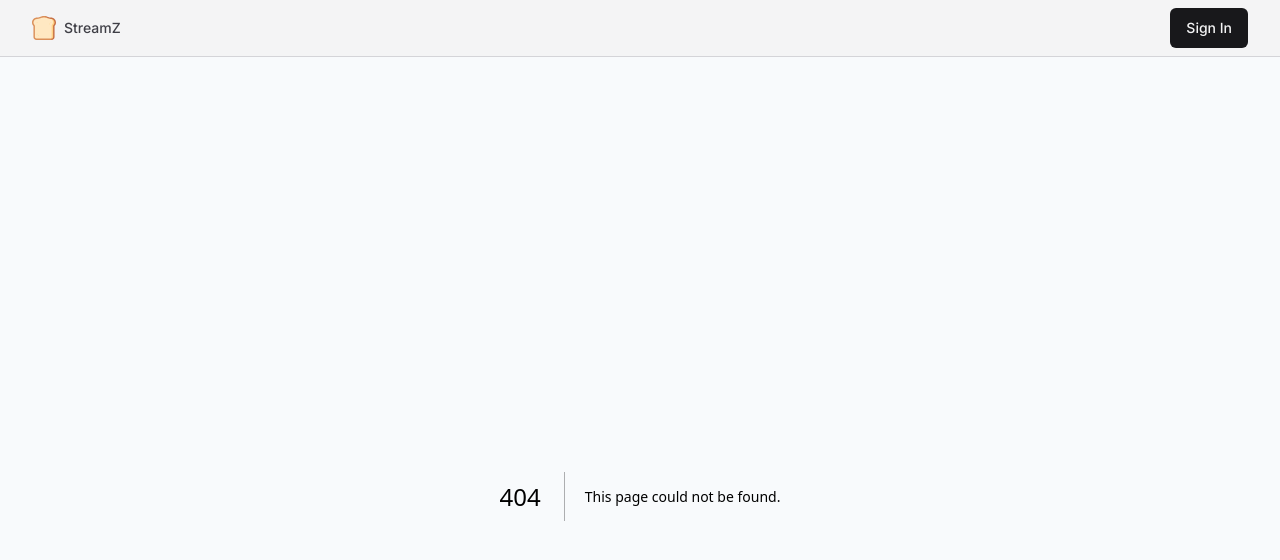
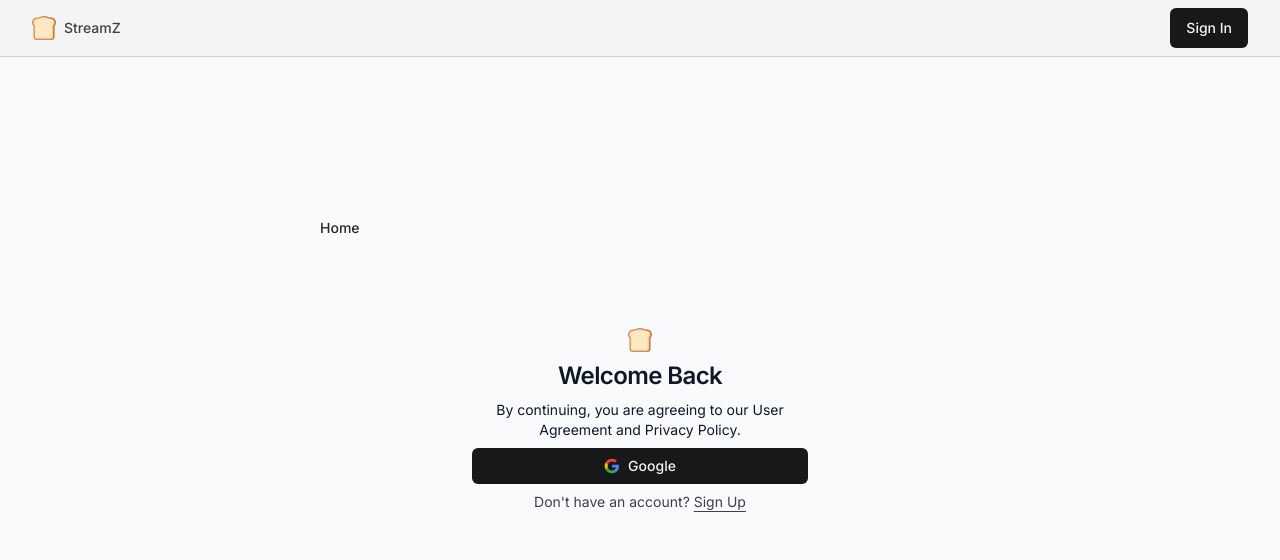
Before and after one commit to ShamanthOP/communify, a Next.js app: page /sign-in in a window 1280 px wide. Before the commit this address had no page. Shown: the top 560 px of the page. Built offline with nearby package versions, Linux system fonts and the light colour scheme.

Commit message:
Page for signing in

```diff
--- /dev/null
+++ b/src/app/(auth)/sign-in/page.tsx
@@ -0,0 +1,24 @@
+import SignInContent from "@/components/SignInContent";
+import { buttonVariants } from "@/components/ui/Button";
+import { cn } from "@/lib/utils";
+import Link from "next/link";
+
+export default function SignIn() {
+    return (
+        <div className="absolute inset-0">
+            <div className="h-full max-w-2xl mx-auto flex flex-col items-center justify-center gap-20">
+                <Link
+                    href={"/"}
+                    className={cn(
+                        buttonVariants({ variant: "ghost" }),
+                        "self-start -mt-20"
+                    )}
+                >
+                    Home
+                </Link>
+
+                <SignInContent />
+            </div>
+        </div>
+    );
+}
--- a/src/components/Icons.tsx
+++ b/src/components/Icons.tsx
@@ -32,4 +32,25 @@
             </svg>
         );
     },
+    google: (props: LucideProps) => (
+        <svg {...props} viewBox="0 0 24 24">
+            <path
+                d="M22.56 12.25c0-.78-.07-1.53-.2-2.25H12v4.26h5.92c-.26 1.37-1.04 2.53-2.21 3.31v2.77h3.57c2.08-1.92 3.28-4.74 3.28-8.09z"
+                fill="#4285F4"
+            />
+            <path
+                d="M12 23c2.97 0 5.46-.98 7.28-2.66l-3.57-2.77c-.98.66-2.23 1.06-3.71 1.06-2.86 0-5.29-1.93-6.16-4.53H2.18v2.84C3.99 20.53 7.7 23 12 23z"
+                fill="#34A853"
+            />
+            <path
+                d="M5.84 14.09c-.22-.66-.35-1.36-.35-2.09s.13-1.43.35-2.09V7.07H2.18C1.43 8.55 1 10.22 1 12s.43 3.45 1.18 4.93l2.85-2.22.81-.62z"
+                fill="#FBBC05"
+            />
+            <path
+                d="M12 5.38c1.62 0 3.06.56 4.21 1.64l3.15-3.15C17.45 2.09 14.97 1 12 1 7.7 1 3.99 3.47 2.18 7.07l3.66 2.84c.87-2.6 3.3-4.53 6.16-4.53z"
+                fill="#EA4335"
+            />
+            <path d="M1 1h22v22H1z" fill="none" />
+        </svg>
+    ),
 };
--- /dev/null
+++ b/src/components/SignInContent.tsx
@@ -0,0 +1,34 @@
+import Link from "next/link";
+import { Icons } from "./Icons";
+import UserAuthForm from "./UserAuthForm";
+
+const SignInContent = () => {
+    return (
+        <div className="container mx-auto flex flex-col w-full justify-center space-y-6 sm:w-[400px]">
+            <div className="flex flex-col space-y-2 text-center">
+                <Icons.logo className="mx-auto h-6 y-6" />
+                <h1 className="text-2xl font-semibold tracking-tight">
+                    Welcome Back
+                </h1>
+                <p className="text-sm max-w-xs mx-auto">
+                    By continuing, you are agreeing to our User Agreement and
+                    Privacy Policy.
+                </p>
+
+                <UserAuthForm />
+
+                <p className="px-8 text-center text-sm text-zinc-700">
+                    Don&apos;t have an account?{" "}
+                    <Link
+                        href={"sign-up"}
+                        className="hover:text-zinc-800 text-sm underline underline-offset-4"
+                    >
+                        Sign Up
+                    </Link>
+                </p>
+            </div>
+        </div>
+    );
+};
+
+export default SignInContent;
--- /dev/null
+++ b/src/components/UserAuthForm.tsx
@@ -0,0 +1,47 @@
+"use client";
+
+import { cn } from "@/lib/utils";
+import { Button } from "./ui/Button";
+import React, { useState } from "react";
+import { signIn } from "next-auth/react";
+import { Icons } from "./Icons";
+import { useToast } from "@/hooks/useToast";
+
+interface UserAuthFormProps extends React.HTMLAttributes<HTMLDivElement> {}
+
+const UserAuthForm: React.FC<UserAuthFormProps> = ({ className, ...props }) => {
+    const [isLoading, setIsLoading] = useState(false);
+    const { toast } = useToast();
+
+    const loginWithGoogle = async () => {
+        setIsLoading(true);
+
+        try {
+            await signIn("google");
+        } catch (error) {
+            toast({
+                title: "There was a problem",
+                description: "There was an error logging in with Google",
+                variant: "destructive",
+            });
+        } finally {
+            setIsLoading(false);
+        }
+    };
+
+    return (
+        <div className={cn("flex justify-center", className)} {...props}>
+            <Button
+                onClick={loginWithGoogle}
+                isLoading={isLoading}
+                size={"sm"}
+                className="w-full"
+            >
+                {isLoading ? null : <Icons.google className="h-4 w-4 mr-2" />}
+                Google
+            </Button>
+        </div>
+    );
+};
+
+export default UserAuthForm;
```
